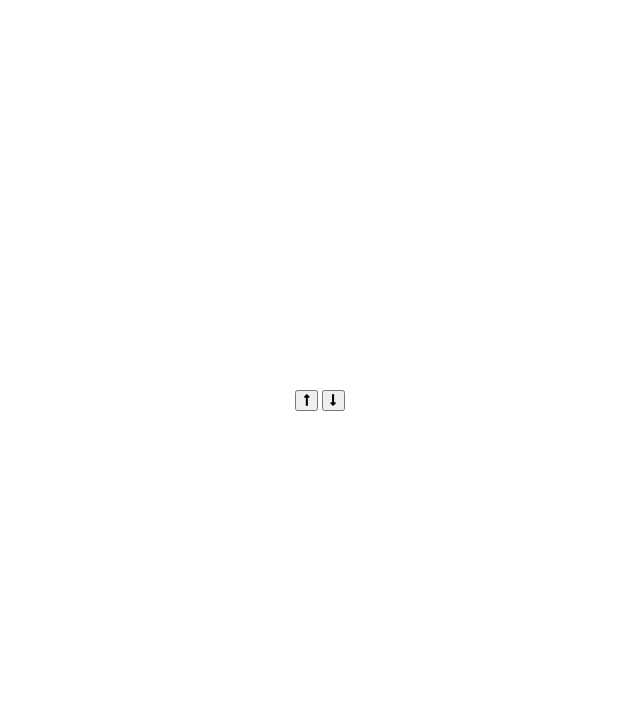
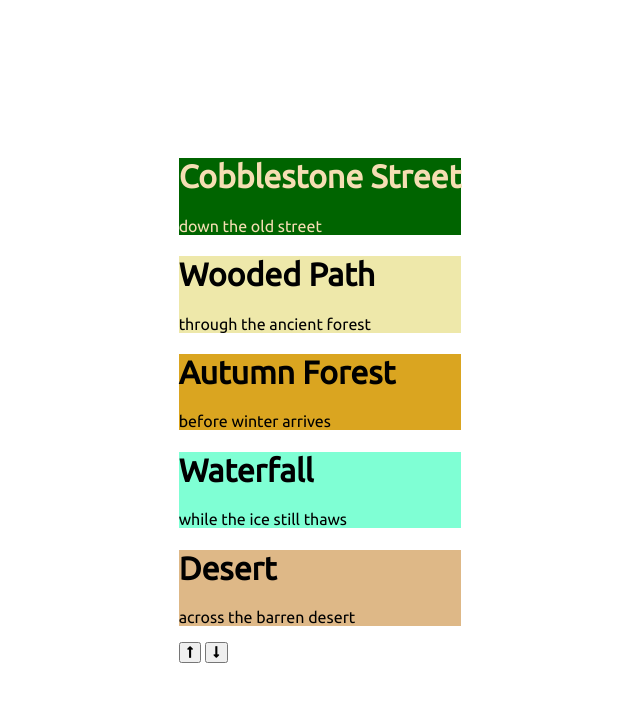
Before and after one commit to OpsChasingDev/WebDev, a plain HTML site: page VerticleSlider/index.html in a window 1280 px wide. Shown: the whole page, without its empty margins (0-640 px from the left). Drawn offline with Linux system fonts and the light colour scheme.

Commit message:
left slider content

```diff
--- a/VerticleSlider/index.html
+++ b/VerticleSlider/index.html
@@ -9,7 +9,28 @@
     </head>
     <body>
         <div class="SliderContainer">
-            <div class="SliderLeft"></div>
+            <div class="SliderLeft">
+                <div style="background-color: darkgreen;">
+                    <h1 style="color: wheat;">Cobblestone Street</h1>
+                    <p style="color: wheat;">down the old street</p>
+                </div>
+                <div style="background-color: palegoldenrod;">
+                    <h1>Wooded Path</h1>
+                    <p>through the ancient forest</p>
+                </div>
+                <div style="background-color: goldenrod;">
+                    <h1>Autumn Forest</h1>
+                    <p>before winter arrives</p>
+                </div>
+                <div style="background-color: aquamarine;">
+                    <h1>Waterfall</h1>
+                    <p>while the ice still thaws</p>
+                </div>
+                <div style="background-color: burlywood;">
+                    <h1>Desert</h1>
+                    <p>across the barren desert</p>
+                </div>
+            </div>
             <div class="SliderRight"></div>
             <div class="SliderButtons">
                 <button class="ButtonUp">
```
